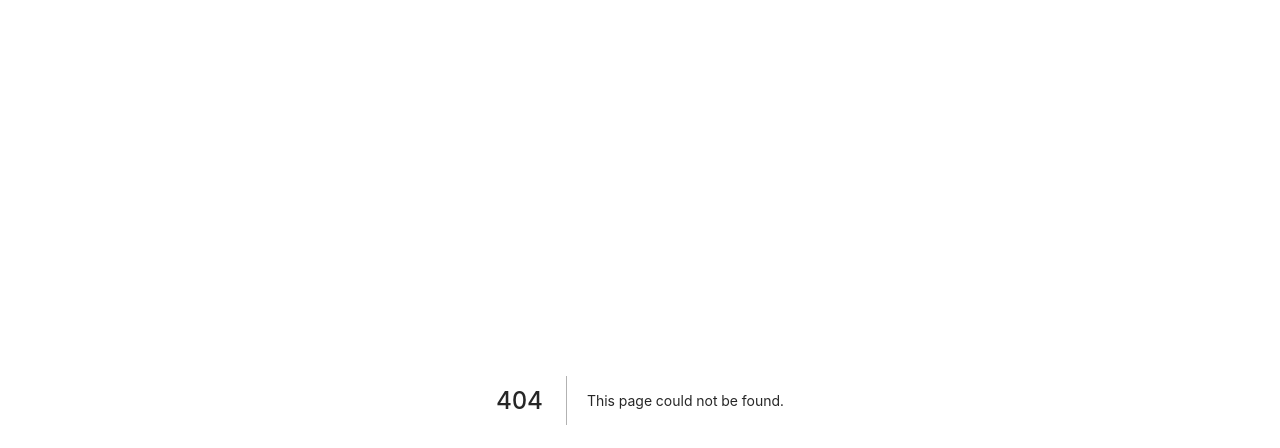
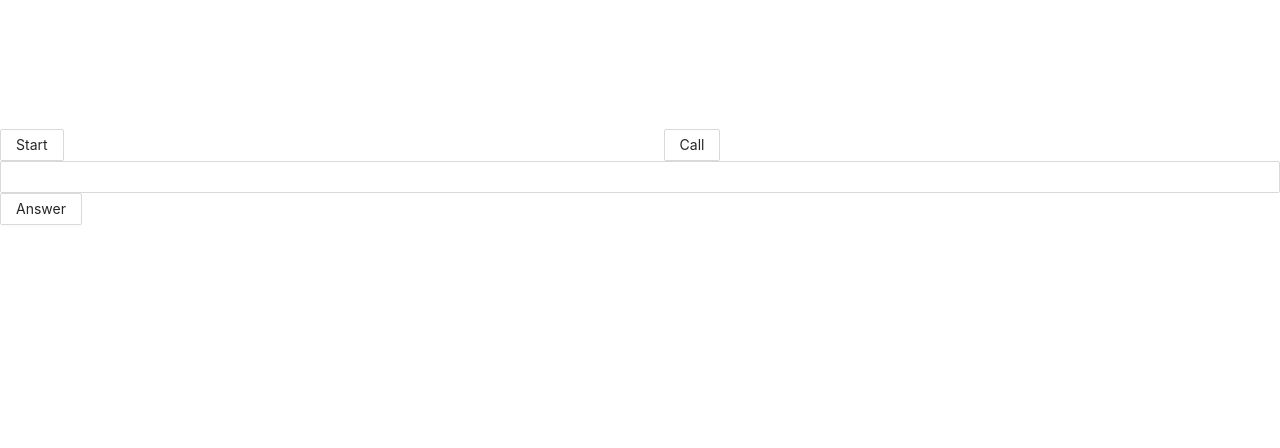
Before and after one commit to xindixu/zoomflix, a Next.js app: page /meetings/1 in a window 1280 px wide. Before the commit this address had no page. Shown: the top 448 px of the page. Built offline with nearby package versions, Linux system fonts and the light colour scheme.

Commit message:
feat(rtc): able to create and answer calls

```diff
--- /dev/null
+++ b/components/call/index.tsx
@@ -0,0 +1,156 @@
+import { Button, Input } from "antd"
+import React, { useCallback, useRef, useState } from "react"
+import { firestore } from "../../lib/firebase"
+
+const servers = {
+  iceServers: [
+    {
+      urls: ["stun:stun1.l.google.com:19302", "stun:stun2.l.google.com:19302"],
+    },
+  ],
+  iceCandidatePoolSize: 10,
+}
+
+const Call = () => {
+  const peerConnection = useRef(new RTCPeerConnection(servers))
+  const localStream = useRef<MediaStream | null>(null)
+  const remoteStream = useRef<MediaStream | null>(null)
+  const localVideo = useRef<HTMLVideoElement>(null)
+  const remoteVideo = useRef<HTMLVideoElement>(null)
+
+  const [callId, setCallId] = useState("")
+
+  const setUpVideos = useCallback(async () => {
+    localStream.current = await navigator.mediaDevices.getUserMedia({
+      video: true,
+      audio: true,
+    })
+    remoteStream.current = new MediaStream()
+
+    // push tracks from local stream to peer connection
+    localStream.current.getTracks().forEach((track) => {
+      peerConnection.current.addTrack(track, localStream.current)
+    })
+
+    // pull tracks from peer connection to remote stream
+    peerConnection.current.ontrack = (event) => {
+      event.streams[0].getTracks().forEach((track) => {
+        remoteStream.current.addTrack(track)
+      })
+    }
+
+    // update video srcs
+    if (localVideo.current) {
+      localVideo.current.srcObject = localStream.current
+    }
+    if (remoteVideo.current) {
+      remoteVideo.current.srcObject = remoteStream.current
+    }
+  }, [])
+
+  const createOffer = useCallback(async () => {
+    const callDoc = firestore.collection("calls").doc()
+    const offerCandidates = callDoc.collection("offerCandidates")
+    const answerCandidates = callDoc.collection("answerCandidates")
+
+    setCallId(callDoc.id)
+
+    // Get candidates for caller, save to db
+    peerConnection.current.onicecandidate = (event) => {
+      if (event.candidate) {
+        offerCandidates.add(event.candidate.toJSON())
+      }
+    }
+
+    // Create offer
+    const offerDescription = await peerConnection.current.createOffer()
+    await peerConnection.current.setLocalDescription(offerDescription)
+
+    const offer = {
+      sdp: offerDescription.sdp,
+      type: offerDescription.type,
+    }
+
+    await callDoc.set({ offer })
+
+    // Listen for remote answer
+    callDoc.onSnapshot((snapshot) => {
+      const data = snapshot.data()
+      if (!peerConnection.current.currentRemoteDescription && data?.answer) {
+        const answerDescription = new RTCSessionDescription(data.answer)
+        peerConnection.current.setRemoteDescription(answerDescription)
+      }
+    })
+
+    // When answered, add candidates to peer connection
+    answerCandidates.onSnapshot((snapshot) => {
+      snapshot.docChanges().forEach((change) => {
+        if (change.type === "added") {
+          const candidate = new RTCIceCandidate(change.doc.data())
+          peerConnection.current.addIceCandidate(candidate)
+        }
+      })
+    })
+  }, [])
+
+  const answerCall = useCallback(async () => {
+    console.log("callId", callId)
+    if (!callId) {
+      return
+    }
+
+    const callDoc = firestore.collection("calls").doc(callId)
+    const offerCandidates = callDoc.collection("offerCandidates")
+    const answerCandidates = callDoc.collection("answerCandidates")
+
+    // Get candidates for callee, save to db
+    peerConnection.current.onicecandidate = (event) => {
+      if (event.candidate) {
+        answerCandidates.add(event.candidate.toJSON())
+      }
+    }
+
+    // Get offer
+    const callData = (await callDoc.get()).data()
+    const offerDescription = callData?.offer
+    await peerConnection.current.setRemoteDescription(
+      new RTCSessionDescription(offerDescription)
+    )
+
+    // Create answer
+    const answerDescription = await peerConnection.current.createAnswer()
+    await peerConnection.current.setLocalDescription(answerDescription)
+
+    const answer = {
+      type: answerDescription.type,
+      sdp: answerDescription.sdp,
+    }
+
+    await callDoc.update({ answer })
+
+    // Listen for remote ICE candidates
+    offerCandidates.onSnapshot((snapshot) => {
+      snapshot.docChanges().forEach((change) => {
+        if (change.type === "added") {
+          let data = change.doc.data()
+          peerConnection.current.addIceCandidate(new RTCIceCandidate(data))
+        }
+      })
+    })
+  }, [])
+
+  return (
+    <div>
+      <Button onClick={setUpVideos}>Start</Button>
+      <video ref={localVideo} autoPlay playsInline />
+      <video ref={remoteVideo} autoPlay playsInline />
+
+      <Button onClick={createOffer}>Call</Button>
+
+      <Input value={callId} onChange={(e) => setCallId(e.target.value)} />
+      <Button onClick={answerCall}>Answer</Button>
+    </div>
+  )
+}
+
+export default Call
--- /dev/null
+++ b/lib/firebase.ts
@@ -0,0 +1,22 @@
+// Import the functions you need from the SDKs you need
+import firebase from "firebase/app"
+import "firebase/firestore"
+
+// TODO: Add SDKs for Firebase products that you want to use
+// https://firebase.google.com/docs/web/setup#available-libraries
+
+// Your web app's Firebase configuration
+// For Firebase JS SDK v7.20.0 and later, measurementId is optional
+const firebaseConfig = {
+  apiKey: "AIzaSyDfYdg3e71-5N4veGjsHW_5W63uP-zB-_M",
+  authDomain: "zoomflex-f90a2.firebaseapp.com",
+  projectId: "zoomflex-f90a2",
+  storageBucket: "zoomflex-f90a2.appspot.com",
+  messagingSenderId: "963589976507",
+  appId: "1:963589976507:web:04ff4435762089561d949e",
+  measurementId: "G-B78PBYN65B",
+}
+
+// Initialize Firebase
+const app = firebase.initializeApp(firebaseConfig)
+export const firestore = firebase.firestore(app)
--- a/package.json
+++ b/package.json
@@ -13,6 +13,7 @@
     "@ant-design/icons": "^4.7.0",
     "antd": "^4.23.5",
     "axios": "^1.1.2",
+    "firebase": "^8",
     "next": "12.3.1",
     "react": "18.2.0",
     "react-dom": "18.2.0",
--- /dev/null
+++ b/pages/meetings/[mid].tsx
@@ -0,0 +1,16 @@
+import React from "react"
+import dynamic from "next/dynamic"
+
+const Call = dynamic(() => import("../../components/call"), { ssr: false })
+
+type Props = {}
+
+const Meetings = () => {
+  return (
+    <div>
+      <Call />
+    </div>
+  )
+}
+
+export default Meetings
```
Also changed, not shown: 1 other file (tests, documents, lock files or other folders).
